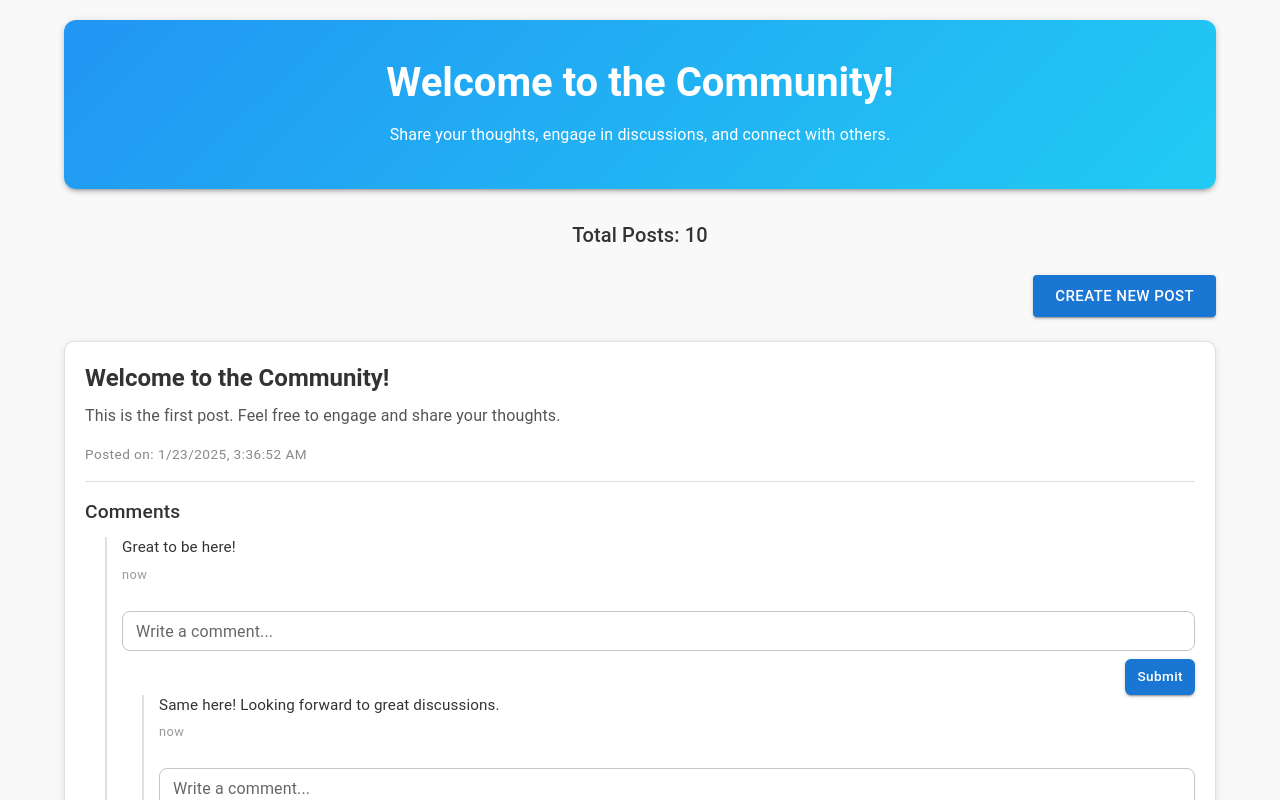
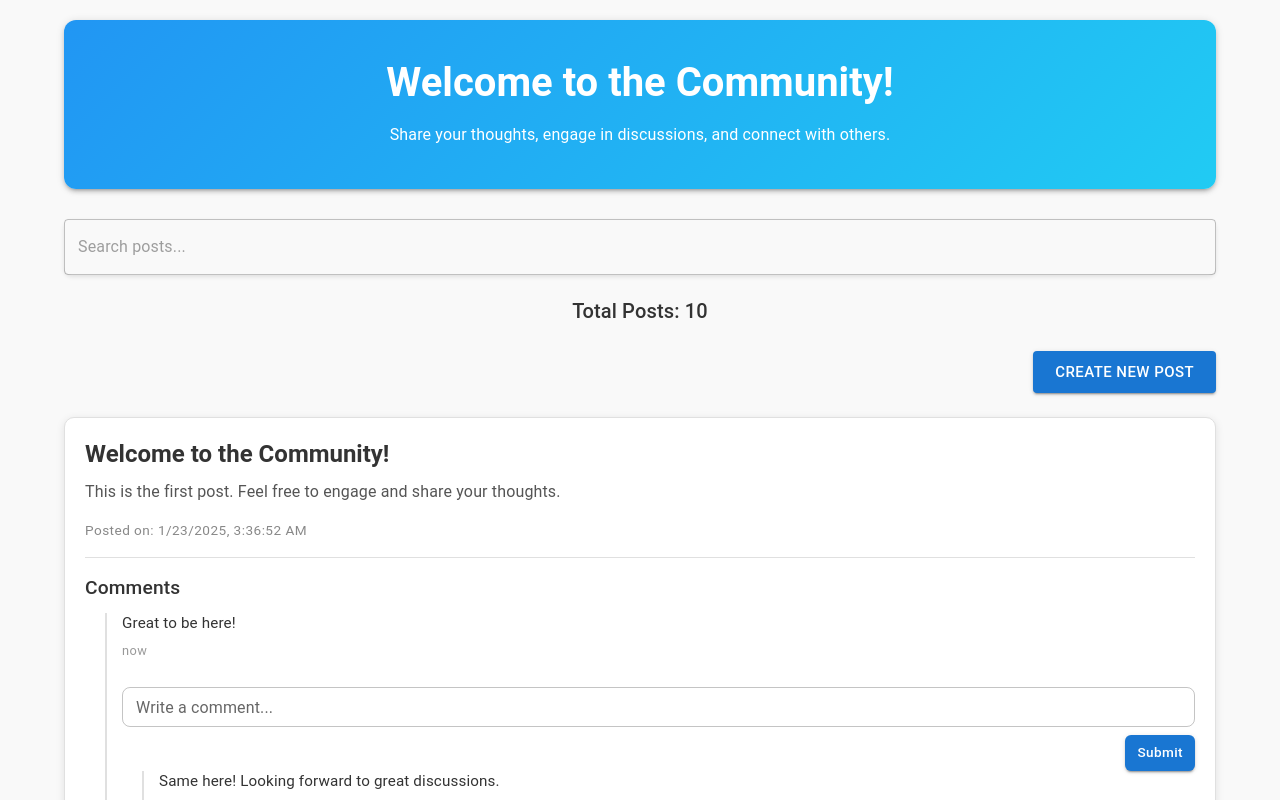
Before and after one commit to abrsh6266/community-page, a React (Vite) app: page / in a window 1280 px wide. Shown: the top 800 px of the page. Built offline with nearby package versions, Linux system fonts and the light colour scheme.

Commit message:
search functionality added

```diff
--- /dev/null
+++ b/src/components/SearchBar.tsx
@@ -0,0 +1,24 @@
+import React from "react";
+import { TextField, Box } from "@mui/material";
+import "../styles/components/SearchBar.scss";
+
+const SearchBar: React.FC<{
+  onChange: (query: string) => void;
+}> = ({ onChange }) => {
+  const handleSearchChange = (event: React.ChangeEvent<HTMLInputElement>) => {
+    onChange(event.target.value);
+  };
+
+  return (
+    <Box className="search-bar">
+      <TextField
+        variant="outlined"
+        fullWidth
+        placeholder="Search posts..."
+        onChange={handleSearchChange}
+      />
+    </Box>
+  );
+};
+
+export default SearchBar;
--- a/src/pages/CommunityPage.tsx
+++ b/src/pages/CommunityPage.tsx
@@ -13,6 +13,7 @@ import PostCard from "../components/PostCard";
 import Loading from "../components/Loading";
 import "../styles/globals.scss";
 import notify from "../components/notify";
+import SearchBar from "../components/SearchBar";
 
 const CommunityPage: React.FC = () => {
   const {
@@ -25,6 +26,7 @@ const CommunityPage: React.FC = () => {
     addPost,
     addComment,
     changePage,
+    updateSearchQuery,
   } = usePosts();
 
   const [isModalOpen, setIsModalOpen] = useState(false);
@@ -50,6 +52,8 @@ const CommunityPage: React.FC = () => {
       {/* Error and Loading State */}
       {error && <Typography color="error">{error}</Typography>}
       {loading && <Loading />}
+
+      <SearchBar onChange={(query) => updateSearchQuery(query)} />
 
       {/* Post Form Button */}
       <div>
--- /dev/null
+++ b/src/styles/components/SearchBar.scss
@@ -0,0 +1,13 @@
+.search-bar {
+  margin: 20px 0;
+
+  .MuiTextField-root {
+    border-radius: 8px;
+    box-shadow: 0 2px 4px rgba(0, 0, 0, 0.1);
+    transition: box-shadow 0.3s ease;
+
+    &:hover {
+      box-shadow: 0 4px 8px rgba(0, 0, 0, 0.15);
+    }
+  }
+}
```
